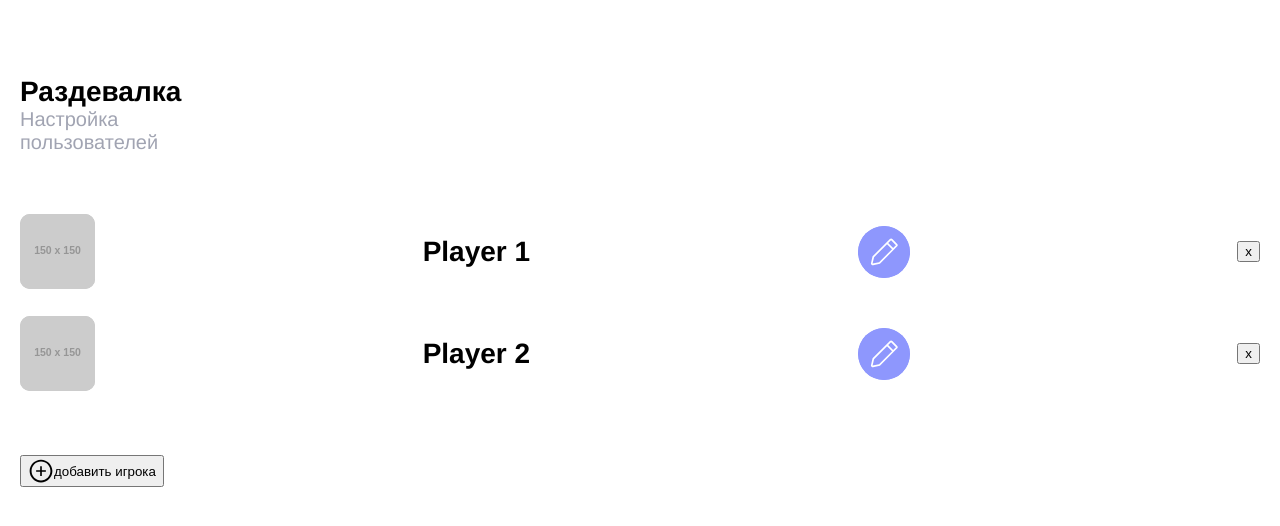
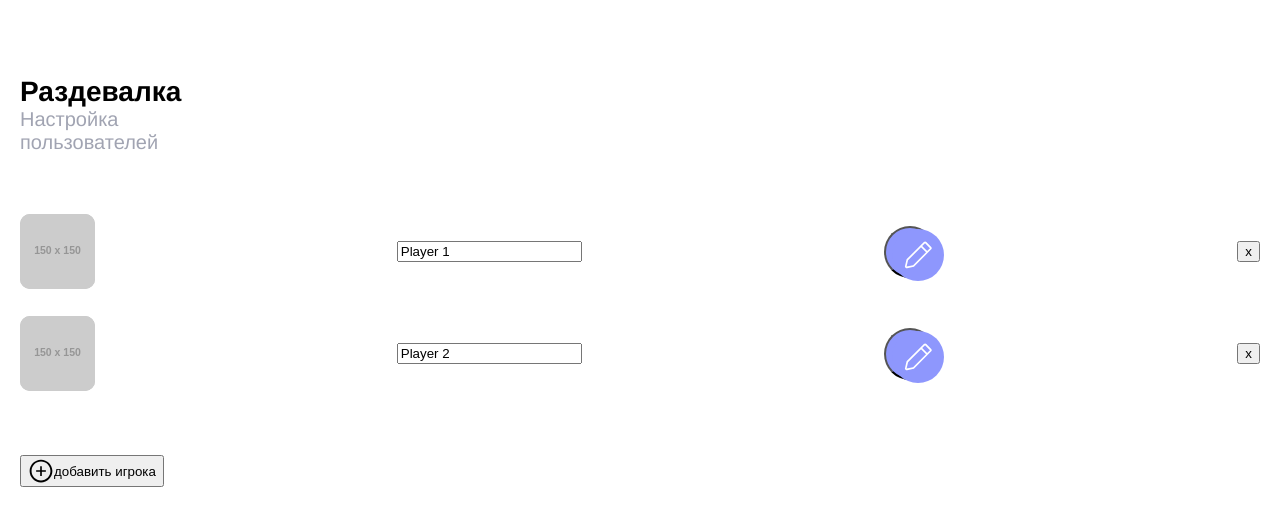
Before and after one commit to hardzeichyksiarhei/old.guess-word, a React (Create React App) app: page /settings in a window 1280 px wide. Shown: the top 526 px of the page. Built offline with nearby package versions, Linux system fonts and the light colour scheme.

Commit message:
ref: separate Settings page

```diff
--- /dev/null
+++ b/src/components/players/PlayerItem.jsx
@@ -0,0 +1,45 @@
+import React from "react";
+import { useDispatch } from "react-redux";
+
+import * as playerActions from "../../store/actions/players";
+
+import edit from "../../assets/edit.svg";
+
+const PlayerItem = (props) => {
+  const dispatch = useDispatch();
+
+  const handleClickDeletePlayer = (player) => {
+    dispatch(playerActions.deletePlayer(player.id));
+  };
+
+  const handleClickUpdatePlayer = (player) => {
+    dispatch(
+      playerActions.updatePlayer(player.id, {
+        name: "Update player name",
+        avatar:
+          "https://images.unsplash.com/photo-1517423738875-5ce310acd3da?ixid=MXwxMjA3fDB8MHxwaG90by1wYWdlfHx8fGVufDB8fHw%3D&ixlib=rb-1.2.1&auto=format&fit=crop&w=705&q=80",
+      })
+    );
+  };
+
+  return (
+    <div className="setup-players-list-item">
+      <img
+        className="setup-players-list-item-photo"
+        src={props.player.avatar}
+        alt=""
+      />
+      <input type="text" value={props.player.name} readOnly />
+      <button
+        className="setup-players-list-item-edit-button"
+        onClick={() => handleClickUpdatePlayer(props.player)}
+      >
+        <img src={edit} alt="logo" />
+      </button>
+
+      <button onClick={() => handleClickDeletePlayer(props.player)}>x</button>
+    </div>
+  );
+};
+
+export default PlayerItem;
--- /dev/null
+++ b/src/components/players/PlayersList.jsx
@@ -0,0 +1,40 @@
+import React from "react";
+import { useDispatch, useSelector } from "react-redux";
+
+import PlayerItem from "./PlayerItem";
+
+import * as playerActions from "../../store/actions/players";
+import playerSelectors from "../../store/selectors/players";
+
+import plus from "../../assets/plus.svg";
+
+const PlayersList = () => {
+  const dispatch = useDispatch();
+  const players = useSelector(playerSelectors.players);
+
+  const handleClickAddPlayer = () => {
+    dispatch(
+      playerActions.addPlayer({
+        name: `New player`,
+        avatar: "https://via.placeholder.com/150",
+      })
+    );
+  };
+
+  return (
+    <>
+      <div className="setup-players-list">
+        {players.map((player) => (
+          <PlayerItem player={player} key={player.id} />
+        ))}
+      </div>
+
+      <button className="setup-players-add-item" onClick={handleClickAddPlayer}>
+        <img width="26px" height="26px" src={plus} alt="logo"></img>
+        добавить игрока
+      </button>
+    </>
+  );
+};
+
+export default PlayersList;
--- a/src/pages/Settings.jsx
+++ b/src/pages/Settings.jsx
@@ -1,55 +1,17 @@
-import React from 'react'
-import { useDispatch, useSelector } from 'react-redux'
+import React from "react";
 
-import * as playerActions from '../store/actions/players'
-import playerSelectors from '../store/selectors/players'
+import PlayersList from "../components/players/PlayersList";
 
-import edit from '../assets/edit.svg'
-import plus from '../assets/plus.svg'
-
-import '../assets/sass/setup.sass'
+import "../assets/sass/setup.sass";
 
 const Settings = () => {
-    const dispatch = useDispatch();
-    const players = useSelector(playerSelectors.players)
+  return (
+    <div className="setup-container">
+      <div className="setup-title">Раздевалка</div>
+      <div className="setup-description">Настройка пользователей</div>
+      <PlayersList />
+    </div>
+  );
+};
 
-    const handleClickAddPlayer = () => {
-      dispatch(playerActions.addPlayer({
-        name: `New player`,
-        avatar: 'https://via.placeholder.com/150'
-      }))
-    }
-
-    const handleClickDeletePlayer = (player) => {
-      dispatch(playerActions.deletePlayer(player.id))
-    }
-
-    return (
-      <div className="setup-container">
-        <div className="setup-title">Раздевалка</div>
-        <div className="setup-description">Настройка пользователей</div>
-        <div className="setup-players-list">
-          {players.map((player) => (
-            <div className="setup-players-list-item" key={player.id}>
-              <img className="setup-players-list-item-photo" src={player.avatar} alt="" />
-              <span className="setup-players-list-item-name">{player.name}</span>
-              <img
-                src={edit}
-                alt="logo"
-                className="setup-players-list-item-edit-button"
-              />
-
-              <button onClick={() => handleClickDeletePlayer(player)}>x</button>
-            </div>
-          ))}
-        </div>
-
-        <button className="setup-players-add-item" onClick={handleClickAddPlayer}>
-          <img width="26px" height="26px" src={plus} alt="logo"></img>
-          добавить игрока
-        </button>
-      </div>
-    )
-}
-
-export default Settings
+export default Settings;
--- a/src/store/actions/players.js
+++ b/src/store/actions/players.js
@@ -10,3 +10,8 @@ export const deletePlayer = (playerId) => ({
   type: types.DELETE_PLAYER,
   payload: { playerId },
 });
+
+export const updatePlayer = (playerId, player) => ({
+  type: types.UPDATE_PLAYER,
+  payload: { playerId, player },
+});
--- a/src/store/reducers/players.js
+++ b/src/store/reducers/players.js
@@ -45,9 +45,24 @@ const reducer = (state = initialState, action) => {
     // Delete player
     case types.DELETE_PLAYER: {
       return {
-        ...state,
+        ...state.players,
         players: state.players.filter(
           (player) => player.id !== action.payload.playerId
+        ),
+      };
+    }
+
+    // Update player
+    case types.UPDATE_PLAYER: {
+      return {
+        ...state.players,
+        players: state.players.map((player) =>
+          player.id === action.payload.playerId
+            ? {
+                ...player,
+                ...action.payload.player,
+              }
+            : player
         ),
       };
     }
--- a/src/store/types/players.js
+++ b/src/store/types/players.js
@@ -1,2 +1,3 @@
 export const ADD_PLAYER = "PLAYERS/ADD_PLAYER";
 export const DELETE_PLAYER = "PLAYERS/DELETE_PLAYER";
+export const UPDATE_PLAYER = "PLAYERS/UPDATE_PLAYER";
```
